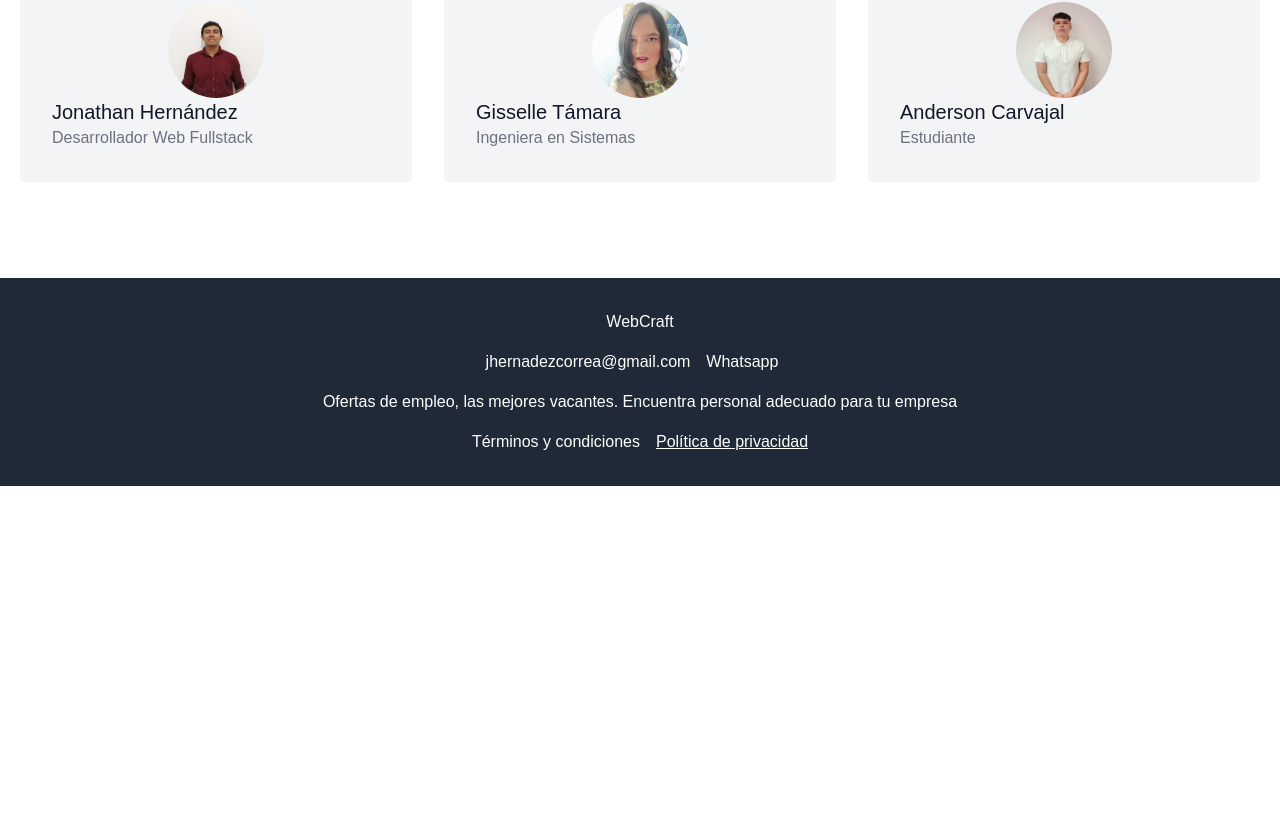
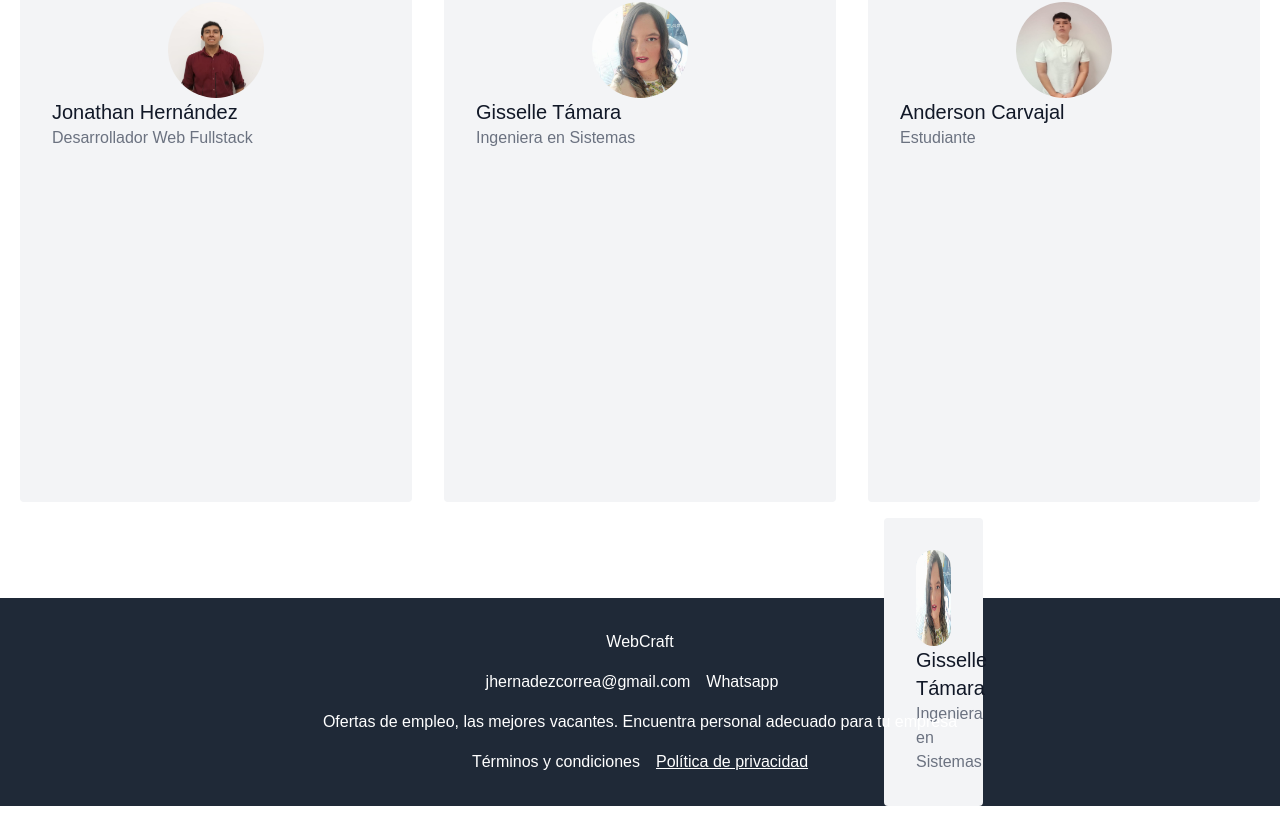
Before and after one commit to jonathanDavid1/hackhathon, a Next.js app: page /Integrantes in a window 1280 px wide. Shown: the part 202-1024 px from the top of the page. Before the commit the page ends 800 px from the top, so only its background shows below. Built offline with nearby package versions, Linux system fonts and the light colour scheme.

Commit message:
Update Integrantes.jsx
Creando parte para yesid

```diff
--- a/src/pages/Integrantes.jsx
+++ b/src/pages/Integrantes.jsx
@@ -30,6 +30,13 @@ function Integrantes() {
               <h2 className="text-xl font-medium title-font text-gray-900">Anderson Carvajal</h2>
               <p className="text-gray-500">Estudiante</p>
             </div>
+            <div className="p-4 md:w-1/3">
+            <div className="h-full bg-gray-100 p-8 rounded">
+            <img src="/images/giselle.jpg" alt="Jonathan Hernández" className="w-24 h-24 rounded-full mx-auto" />
+              <h2 className="text-xl font-medium title-font text-gray-900">Gisselle Támara</h2>
+              <p className="text-gray-500">Ingeniera en Sistemas</p>
+            </div>
+          </div>
           </div>
         </div>
       </div>
```
